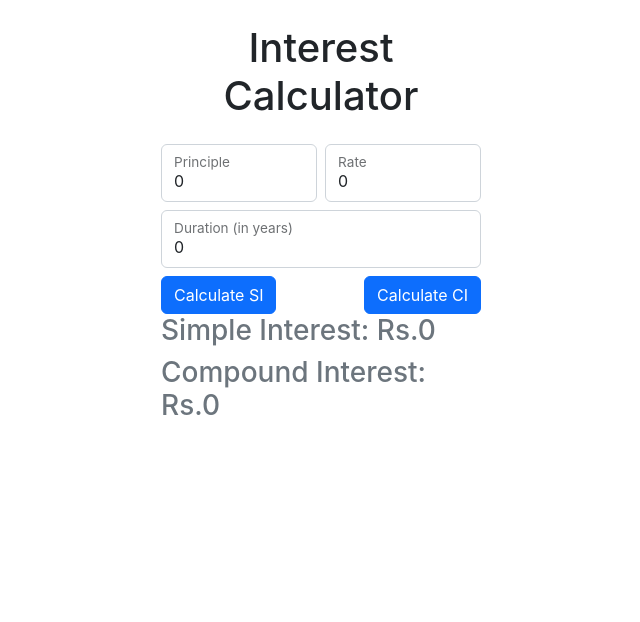
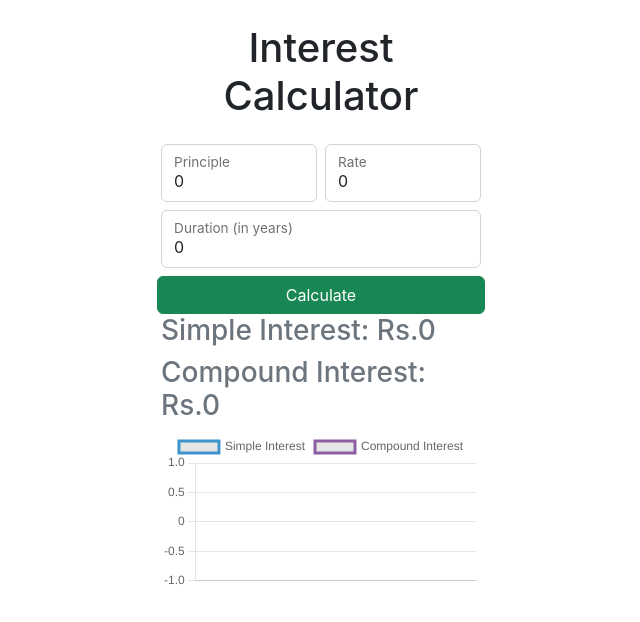
Before and after one commit to tejasvee-appsdeployer/si-ci-graph, a React (Create React App) app: page / in a window 1280 px wide. Shown: the top 622 px of the page, without its empty margins (319-959 px from the left). Built offline with nearby package versions, Linux system fonts and the light colour scheme.

Commit message:
Graph complete

```diff
--- a/src/App.js
+++ b/src/App.js
@@ -1,6 +1,8 @@
 import React, { useState } from "react";
 import "./App.css";
 import { Button, Col, FloatingLabel, Form, Row } from "react-bootstrap";
+import { Line } from "react-chartjs-2";
+import { Chart as ChartJS } from "chart.js/auto";
 
 const App = () => {
 	const [principal, setPrincipal] = useState(0);
@@ -15,6 +17,47 @@ const App = () => {
 
 	const calculateCompoundInterest = () => {
 		setCompoundInterest(principal * (1 + rate / 100) ** duration - principal);
+	};
+
+	const calculateInterest = () => {
+		const simpleInterestData = [principal];
+		const compoundInterestData = [principal];
+		let simpleInterest = principal;
+		let compoundInterest = principal;
+		for (let i = 0; i < duration; i++) {
+			simpleInterest += simpleInterest * (rate / 100);
+			compoundInterest += compoundInterest * (rate / 100);
+			simpleInterestData.push(simpleInterest);
+			compoundInterestData.push(compoundInterest);
+		}
+		return [simpleInterestData, compoundInterestData];
+	};
+	const getLabels = () => {
+		let years = [];
+		for (let year = 1; year <= duration; year += 1) {
+			years.push(`Year ${year}`);
+		}
+		return years;
+	};
+
+	const [simpleInterestData, compoundInterestData] = calculateInterest();
+
+	const data = {
+		labels: getLabels(),
+		datasets: [
+			{
+				label: "Simple Interest",
+				data: simpleInterestData,
+				borderColor: "#3e95cd",
+				fill: false,
+			},
+			{
+				label: "Compound Interest",
+				data: compoundInterestData,
+				borderColor: "#8e5ea2",
+				fill: false,
+			},
+		],
 	};
 
 	return (
@@ -64,19 +107,42 @@ const App = () => {
 						</FloatingLabel>
 					</Col>
 				</Row>
-				<div className="d-flex justify-content-between">
-					<Button variant="primary" onClick={calculateSimpleInterest}>
-						Calculate SI
+				<Row className="g-2">
+					<Button
+						className=""
+						variant="success"
+						onClick={() => {
+							calculateCompoundInterest();
+							calculateSimpleInterest();
+						}}
+					>
+						Calculate
 					</Button>
-					<Button variant="primary" onClick={calculateCompoundInterest}>
-						Calculate CI
-					</Button>
-				</div>
+				</Row>
 				<Form.Text>
 					<h3>Simple Interest: Rs.{simpleInterest}</h3>
 					<h3>Compound Interest: Rs.{compoundInterest}</h3>
 				</Form.Text>
 			</Form>
+			<Line
+				data={data}
+				options={{
+					title: {
+						display: true,
+						text: "Interest over Time",
+					},
+					scales: {
+						yAxes: [
+							{
+								scaleLabel: {
+									display: true,
+									labelString: "Amount",
+								},
+							},
+						],
+					},
+				}}
+			/>
 		</div>
 	);
 };
```
